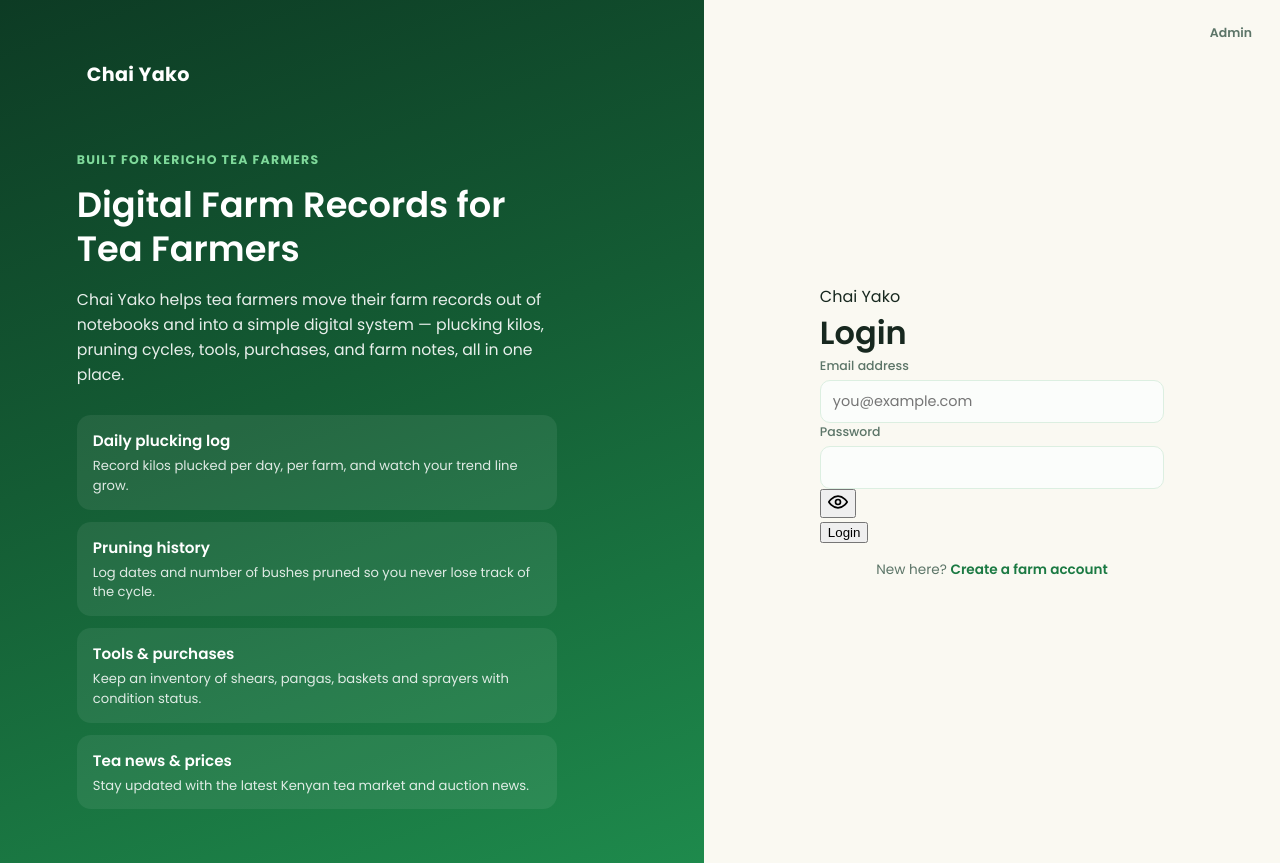
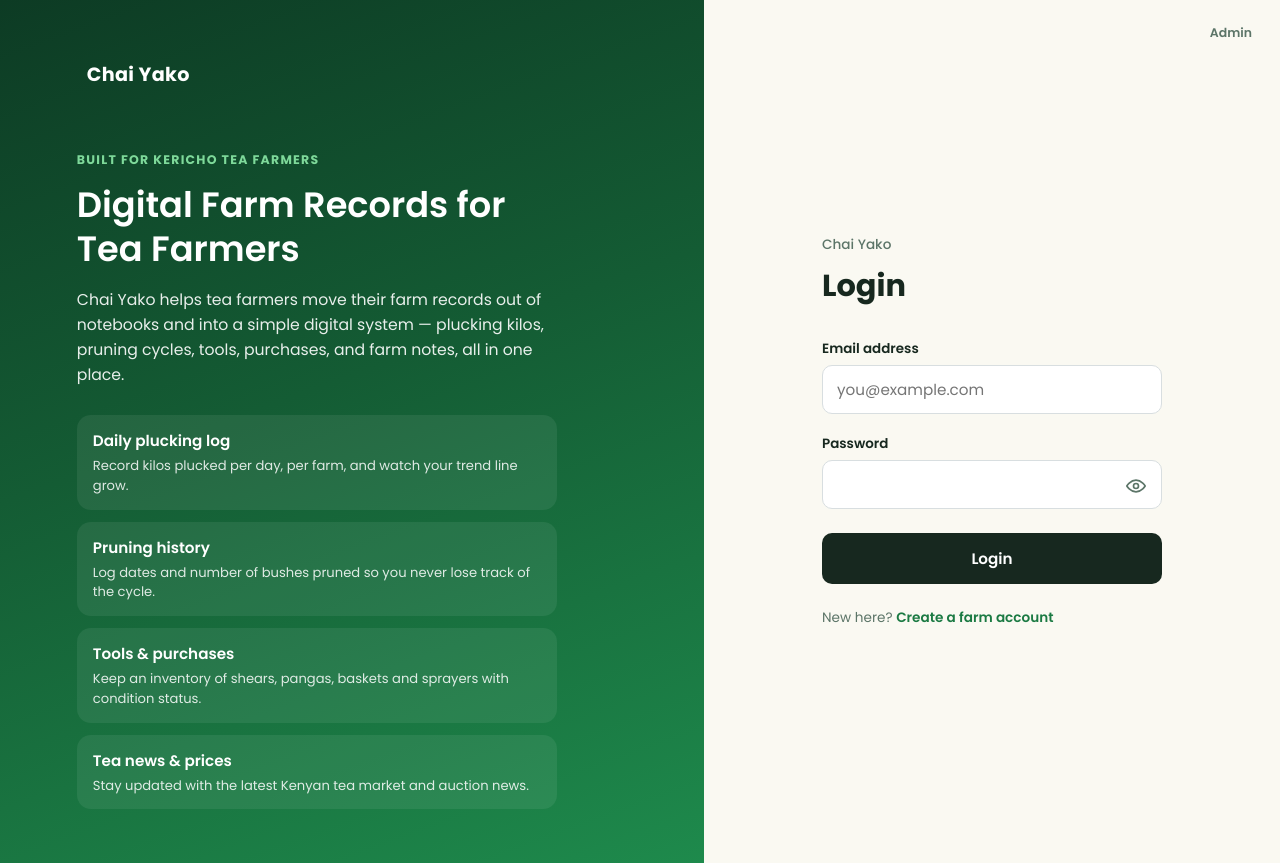
Before and after one commit to BobColdd/chai2, a Flask app: page / in a window 1280 px wide. Run offline with Flask 3, Linux system fonts and the light colour scheme.

Commit message:
Update style.css

```diff
--- a/app/static/css/style.css
+++ b/app/static/css/style.css
@@ -55,13 +55,31 @@ p { margin: 0; }
   position: absolute; top: 24px; right: 28px; font-size: 0.78rem; font-weight: 600; color: var(--muted);
 }
 .split-login .admin-link:hover { color: var(--tea-dark); }
-.split-login .auth-card { box-shadow: none; border: 1px solid #eef5f0; }
 
 @media (max-width: 860px) {
   .split-landing { flex-direction: column; }
   .split-info { padding: 44px 6% 36px; }
   .split-login { padding: 36px 24px 48px; }
 }
+
+/* ---------- Minimal login (plain, no card, eye-toggle password) ---------- */
+.minimal-login-page { min-height: 100vh; background: #fff; display: flex; align-items: center; padding: 60px 8%; }
+.minimal-login { max-width: 340px; width: 100%; }
+.minimal-login .eyebrow { color: var(--muted); font-size: 0.85rem; margin-bottom: 8px; font-weight: 500; }
+.minimal-login h1 { font-size: 1.9rem; font-weight: 700; color: var(--ink); margin-bottom: 30px; }
+.minimal-login form { display: flex; flex-direction: column; }
+.minimal-login label { font-size: 0.84rem; font-weight: 600; color: var(--ink); margin-bottom: 6px; }
+.minimal-login input { width: 100%; padding: 12px 14px; border: 1.5px solid #d8dee0; border-radius: 10px; font-size: 0.95rem; margin-bottom: 20px; background: #fff; font-family: inherit; }
+.minimal-login input:focus { outline: none; border-color: var(--tea-mid); }
+.minimal-login .password-wrap { position: relative; }
+.minimal-login .password-wrap input { padding-right: 46px; }
+.minimal-login .toggle-eye { position: absolute; right: 12px; top: 12px; background: none; border: none; padding: 4px; cursor: pointer; color: var(--muted); line-height: 0; }
+.minimal-login .toggle-eye:hover { color: var(--ink); }
+.minimal-login button[type="submit"] { width: 100%; padding: 14px; background: var(--ink); color: #fff; border: none; border-radius: 10px; font-weight: 600; font-size: 0.95rem; cursor: pointer; font-family: inherit; margin-top: 4px; }
+.minimal-login button[type="submit"]:hover { background: #000; }
+.minimal-login .auth-foot { margin-top: 24px; font-size: 0.85rem; color: var(--muted); text-align: left; }
+.minimal-login .auth-foot a { color: var(--tea-green); font-weight: 600; }
+@media (max-width: 480px) { .minimal-login-page { padding: 40px 7%; } }
 
 /* ---------- Layout ---------- */
 .app-shell { display: grid; grid-template-columns: 260px 1fr; min-height: 100vh; }
```
